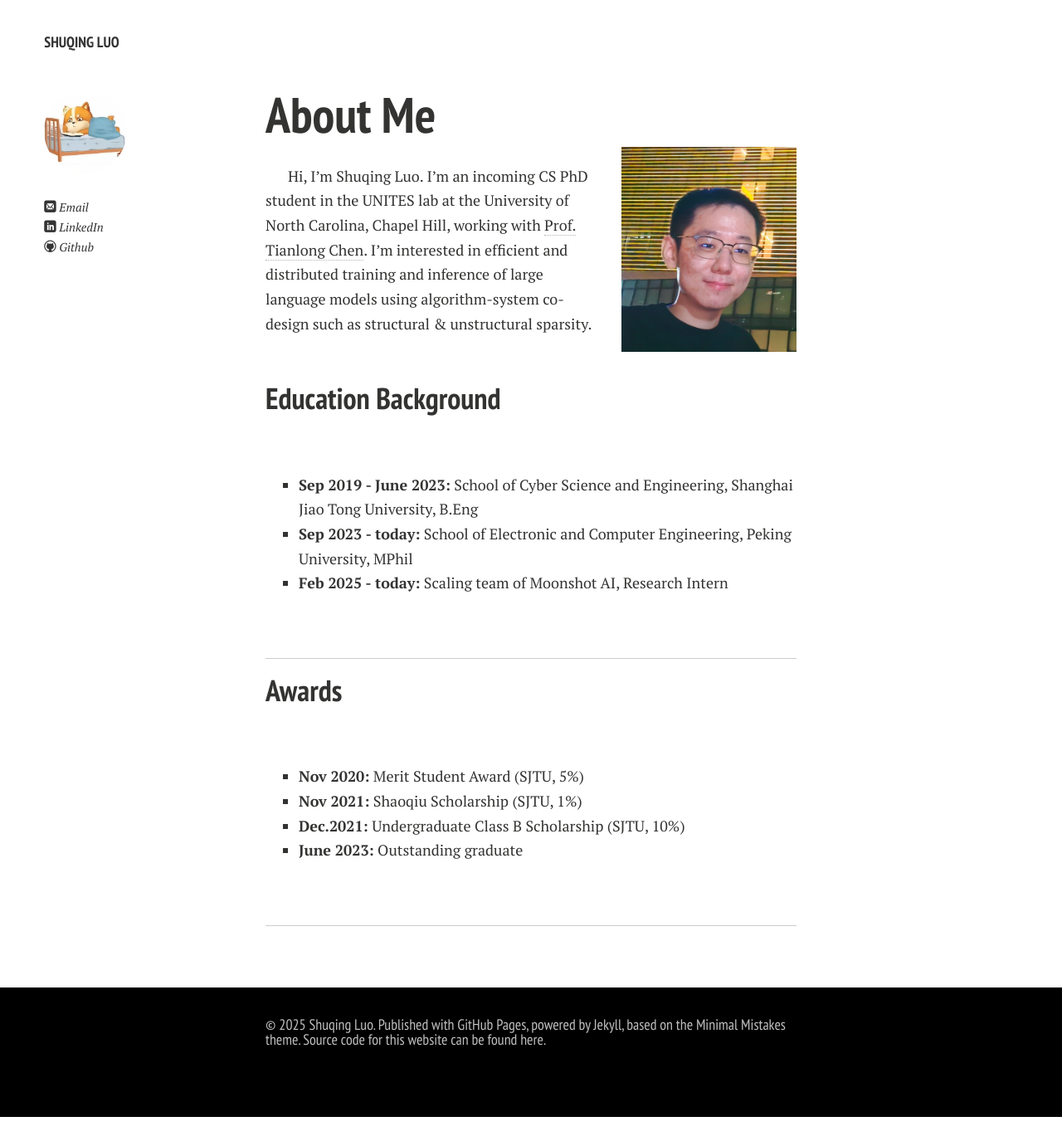
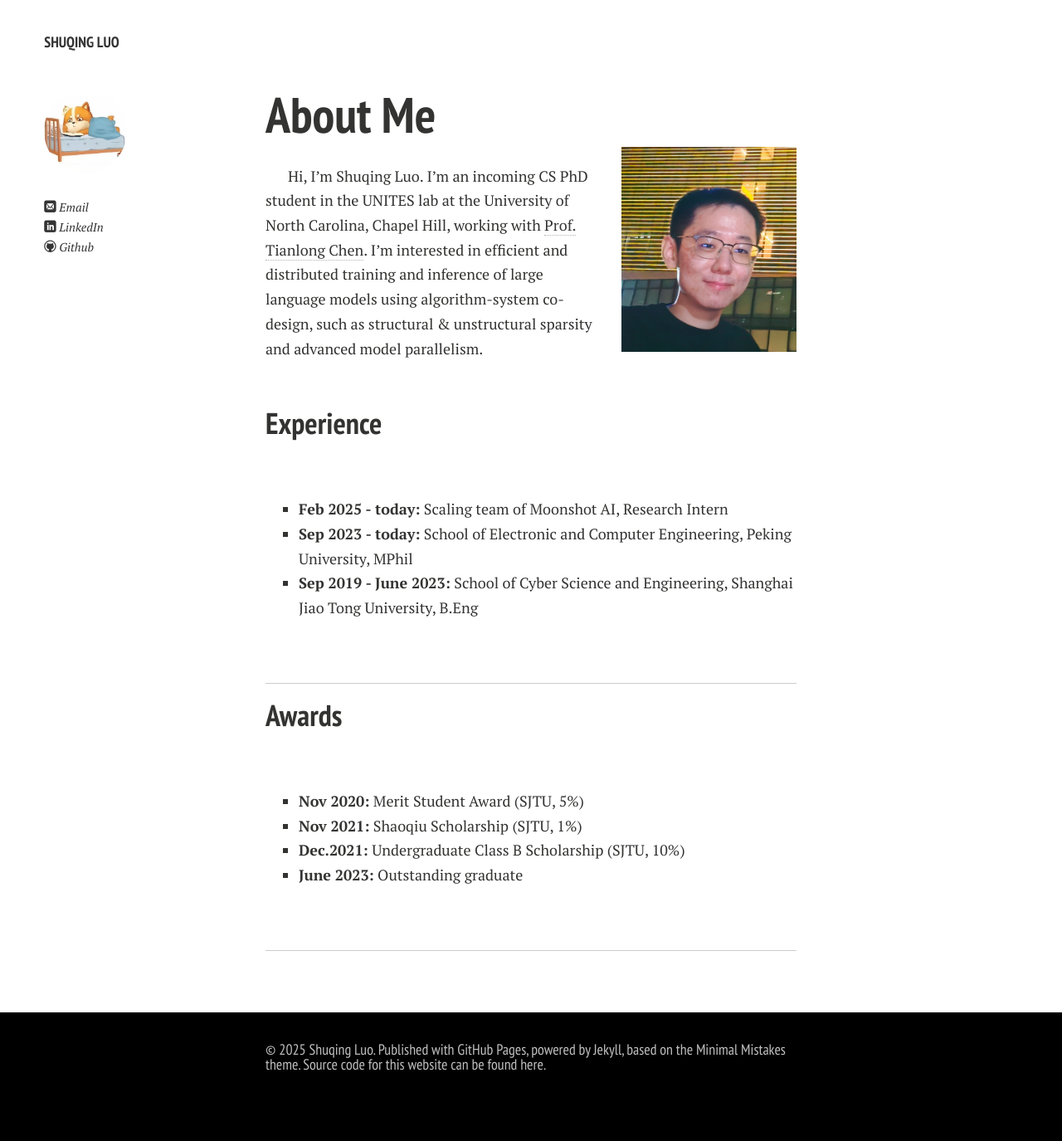
Before and after one commit to luoshuqing2001/luoshuqing2001.github.io, a Jekyll site: the page built from index.md, in a window 1280 px wide. Shown: the whole page at 83% size. Built offline with Jekyll 4.4.1, drawn with Linux system fonts in a browser that asks for light colours; nearby versions of some CDN libraries; comment, search, counter and statistics services are not loaded; a style sheet for code colours, icons or effects is not loaded; our own code applies the rules of GitHub Pages for plain Markdown files; before the commit the page ends 1346 px from its top, so only the background shows below that.

Commit message:
Update index.md

```diff
--- a/index.md
+++ b/index.md
@@ -8,17 +8,17 @@ layout: page
 
 <br>
 
-Hi, I'm Shuqing Luo. I'm an incoming CS PhD student in the UNITES lab at the University of North Carolina, Chapel Hill, working with [Prof. Tianlong Chen](https://tianlong-chen.github.io/). I'm interested in efficient and distributed training and inference of large language models using algorithm-system co-design such as structural & unstructural sparsity.
+Hi, I'm Shuqing Luo. I'm an incoming CS PhD student in the UNITES lab at the University of North Carolina, Chapel Hill, working with [Prof. Tianlong Chen](https://tianlong-chen.github.io/). I'm interested in efficient and distributed training and inference of large language models using algorithm-system co-design, such as structural & unstructural sparsity and advanced model parallelism.
 
 <br>
 
-## Education Background
+## Experience
 
 <br>
 
+- **Feb 2025 - today:** Scaling team of Moonshot AI, Research Intern
+- **Sep 2023 - today:** School of Electronic and Computer Engineering, Peking University, MPhil
 - **Sep 2019 - June 2023:** School of Cyber Science and Engineering, Shanghai Jiao Tong University, B.Eng
-- **Sep 2023 - today:** School of Electronic and Computer Engineering, Peking University, MPhil
-- **Feb 2025 - today:** Scaling team of Moonshot AI, Research Intern
 
 <br>
 
```
